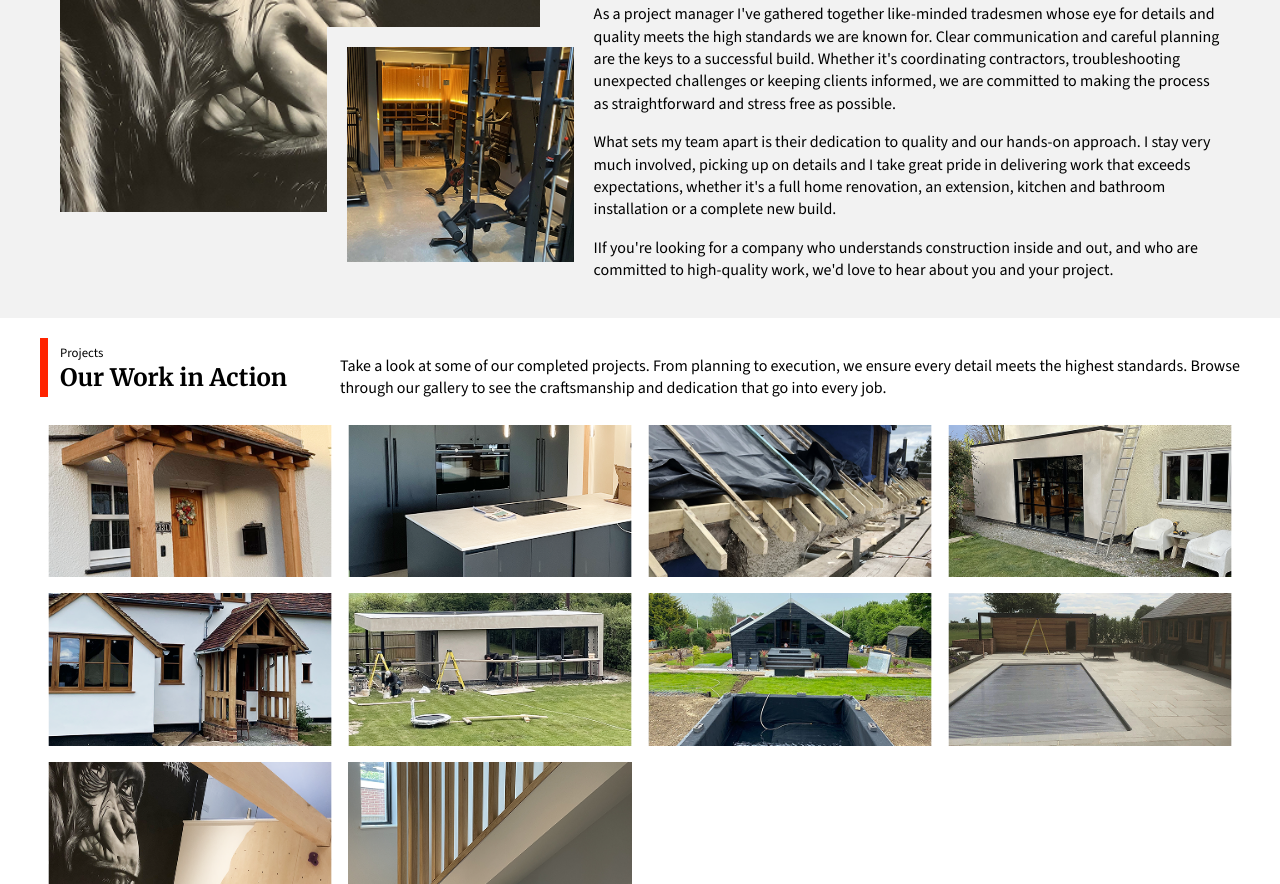
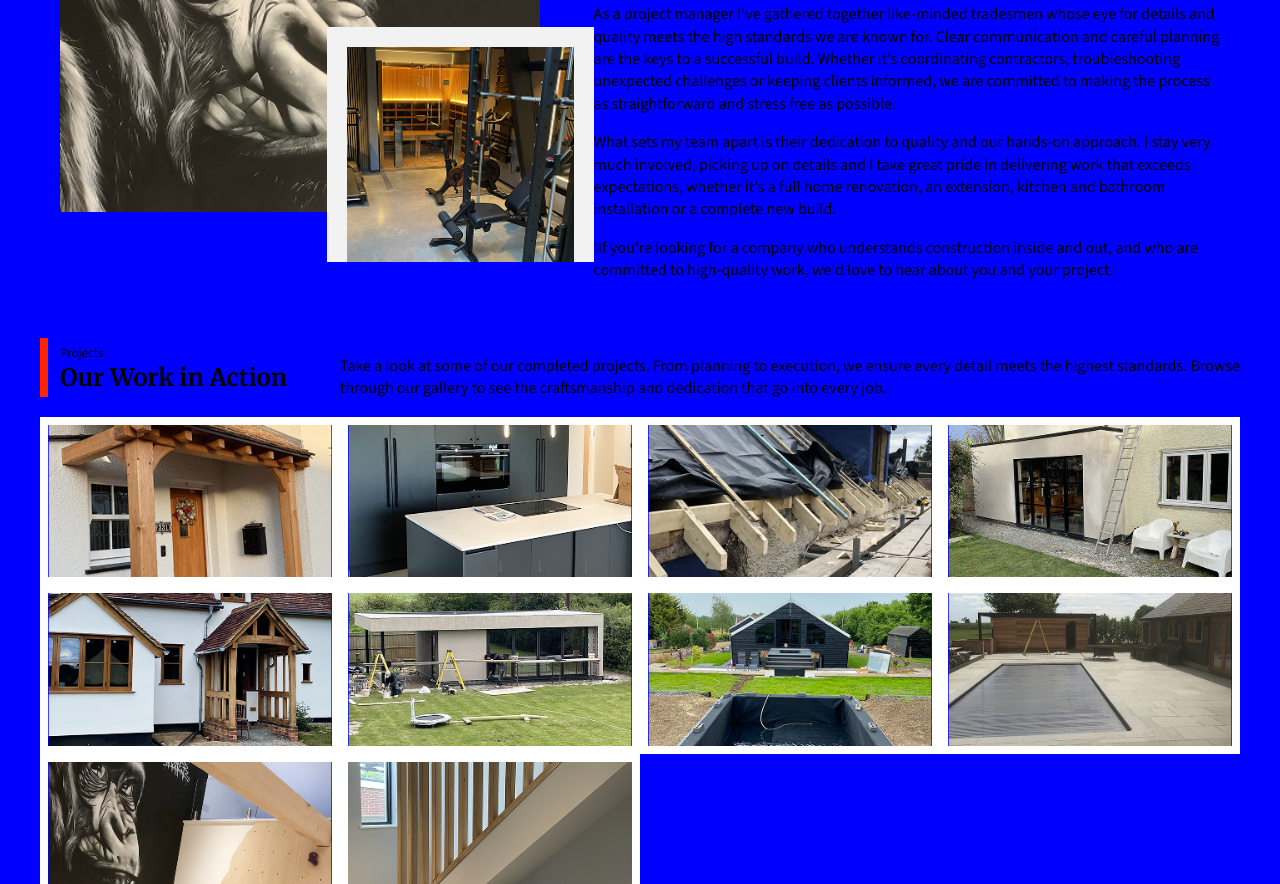
Before and after one commit to JD2410/Christopher-Willliam-Website, a plain HTML site: page index.html in a window 1280 px wide. Shown: the part 1916-2800 px from the top of the page. Drawn offline with nearby package versions, Linux system fonts and the light colour scheme.

Commit message:
Scroll ID set - underline scroll animates based on window scroll - adding class to element once hit

```diff
--- /dev/null
+++ b/css/animate.css
@@ -0,0 +1,3 @@
+.animate {
+    background-color: blue !important;
+}
--- a/css/contact-form.css
+++ b/css/contact-form.css
@@ -1,4 +1,4 @@
-.contact-form {
+#contact-form {
     background-color: #F2F2F2;
     display: flex;
     justify-content: center;
--- a/css/gallery.css
+++ b/css/gallery.css
@@ -3,6 +3,7 @@
     grid-template-columns: 1fr 1fr;
     gap: 12px;
     line-height: 0;
+    min-height: 505px;
 }
 .projects-container #gallery img {
     width: 100%;
--- a/css/profile.css
+++ b/css/profile.css
@@ -1,4 +1,4 @@
-.profile {
+#profile {
     background-color: #f2f2f2;
     display: flex;
     align-items: center;
--- a/css/projects.css
+++ b/css/projects.css
@@ -1,4 +1,4 @@
-.projects {
+#projects-wrapper {
     display: flex;
     justify-content: center;
     padding: 20px;
--- a/css/services.css
+++ b/css/services.css
@@ -64,13 +64,13 @@
     position: absolute;
     margin-top: -70px;
 }
-.services-container {
+#services-container {
     display: flex;
     flex-direction: column;
     align-items: center;
     position: relative;
 }
-.services-container article {
+#services-container article {
     max-width: var(--maxwidth);
 }
 .services-opening {
@@ -154,7 +154,7 @@
     .card--projects, .card--provided {
         border-right: 1px solid #00000021;
     }
-    .services-container {
+    #services-container {
         padding: 100px 20px 0 20px;
         background-image: url(../images/black-schematic.svg);
     }
--- a/css/style.css
+++ b/css/style.css
@@ -1,4 +1,5 @@
 @import url('https://fonts.googleapis.com/css2?family=Merriweather:ital,opsz,wdth,wght@0,18..144,87..112,700;1,18..144,87..112,700&family=Source+Sans+3&display=swap');
+@import "animate.css";
 @import "header.css";
 @import "hero.css";
 @import "services.css";
--- a/index.html
+++ b/index.html
@@ -60,7 +60,7 @@
         </div>
     </section>
 
-    <section class="services-container">
+    <section id="services-container">
         <span id="services" ></span>
         <article class="services-opening">
             <div class="services-opening--container">
@@ -117,7 +117,7 @@
         </article>
         <a href="#projects" class="check-out-work">Check out some of the work</a>
     </section>
-    <section class="profile">
+    <section id="profile">
         <span id="about"></span>
         <div class="profile-container">
             <div class="images">
@@ -137,7 +137,7 @@
             </div>
         </div>
     </section>
-    <section class="projects">
+    <section id="projects-wrapper">
         <span id="projects"></span>
         <div class="projects-container">
             <div class="project-info">
@@ -161,7 +161,7 @@
             <img src="images/map.png" alt="Map of area Christopher William operates in">
         </div>
     </section>
-    <section class="contact-form">
+    <section id="contact-form">
        <span id="contact"></span>
         <div class="contact-form-container">
             <div class="section-introduction">
--- a/jscript/gallery.js
+++ b/jscript/gallery.js
@@ -135,7 +135,7 @@ let scr = {
                 scr.showGallery(index)
             })
             container.appendChild(thumbImage)
-        })
+        });
     },
     galleryInitialiser: function() {
         let modalContainer = document.getElementById('modal')
--- a/jscript/jscript.js
+++ b/jscript/jscript.js
@@ -27,18 +27,74 @@ let cwbs = {
                 })
                 cwbs.underlineMovement();
             }
+            cwbs.getSectionPositions();
+            cwbs.scrollAnimation();
+        })
+
+        let timer = null;
+        window.addEventListener("scroll", function() {
+            cwbs.scrollAnimation();
         })
 
         this.formScript();
         this.formInputStyling();
         if(window.innerWidth > 768) {
             this.underlineMovement();
+            this.getSectionPositions();
+            cwbs.scrollAnimation();
         }
     },
     navProperties: {
         navWidth: [],
         navPostionRight: [],
-        currentSection: 0
+        currentSection: 0,
+        services: 0,
+        about: 0,
+        projects: 0,
+        contact: 0,
+        windowHeight: 0,
+    },
+    getSectionPositions: function() {
+        this.navProperties.services = document.getElementById("services").getBoundingClientRect().top + window.scrollY;
+        this.navProperties.about = document.getElementById("about").getBoundingClientRect().top + window.scrollY;
+        this.navProperties.projects = document.getElementById("projects").getBoundingClientRect().top + window.scrollY;
+        this.navProperties.contact = document.getElementById("map").getBoundingClientRect().top + window.scrollY;
+        this.navProperties.windowHeight = window.innerHeight;
+    },
+    scrollAnimation: function() {
+        const bufferPixel = 230;
+        let windowPosition = window.scrollY
+        let scroll = windowPosition + cwbs.navProperties.windowHeight - bufferPixel;
+
+        if(this.navProperties.services < scroll) {
+            document.getElementById('services-container').classList.add("animate")
+        }
+        if(this.navProperties.about < scroll) {
+            document.getElementById('profile').classList.add("animate");
+        }
+        if(this.navProperties.projects < scroll) {
+            document.getElementById('projects-wrapper').classList.add("animate")
+        }
+        if(this.navProperties.contact < scroll) {
+            document.getElementById('contact-form').classList.add("animate")
+        }
+
+        if (windowPosition < this.navProperties.services) {
+            this.navProperties.currentSection = 0;
+        }
+        if(windowPosition > this.navProperties.services && windowPosition < this.navProperties.about) {
+            this.navProperties.currentSection = 1;
+        }
+        if(windowPosition > this.navProperties.about && windowPosition < this.navProperties.projects) {
+            this.navProperties.currentSection = 2;
+        }
+        if(windowPosition > this.navProperties.projects && windowPosition < this.navProperties.contact) {
+            this.navProperties.currentSection = 3;
+        }
+        if(windowPosition > this.navProperties.contact) {
+            this.navProperties.currentSection = 4;
+        }
+        cwbs.moveUnderline(cwbs.navProperties.currentSection)
     },
     underlineMovement: function() {
         let rightSpacerCounter = 11;
```
